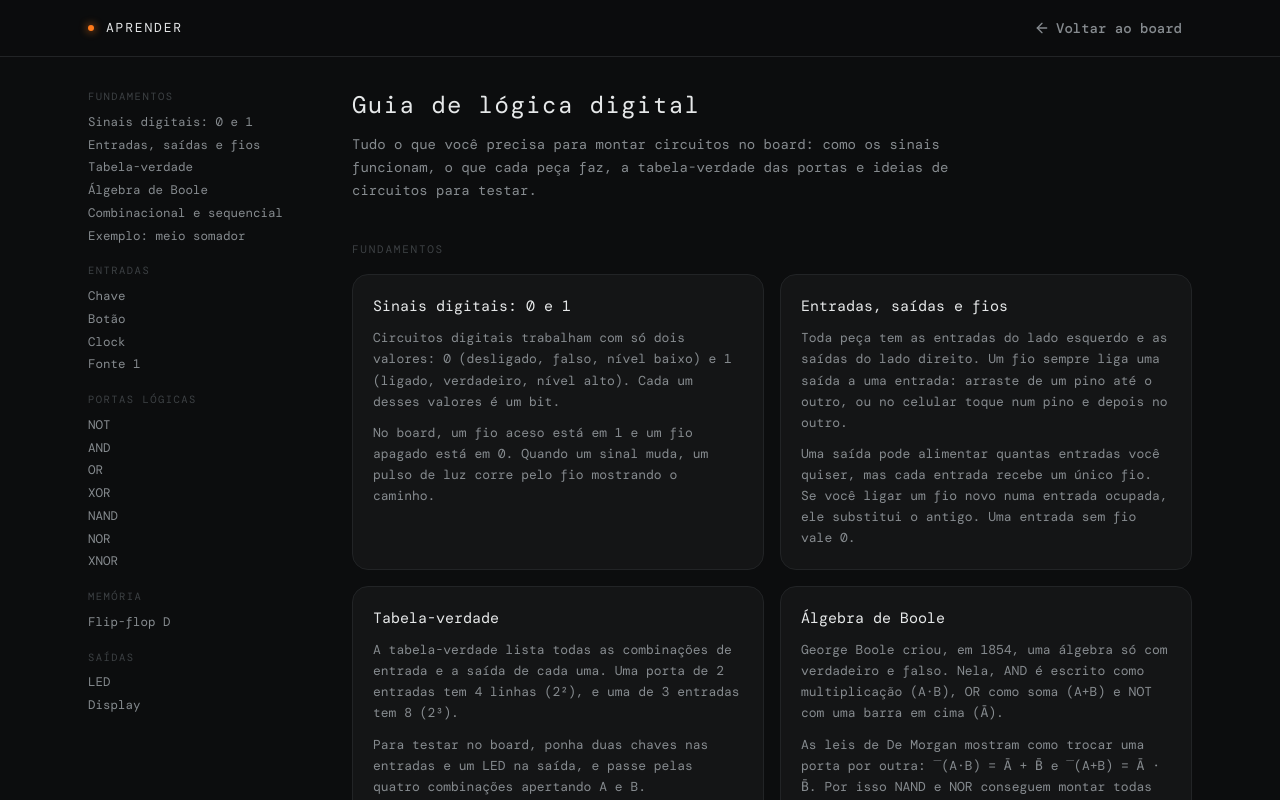
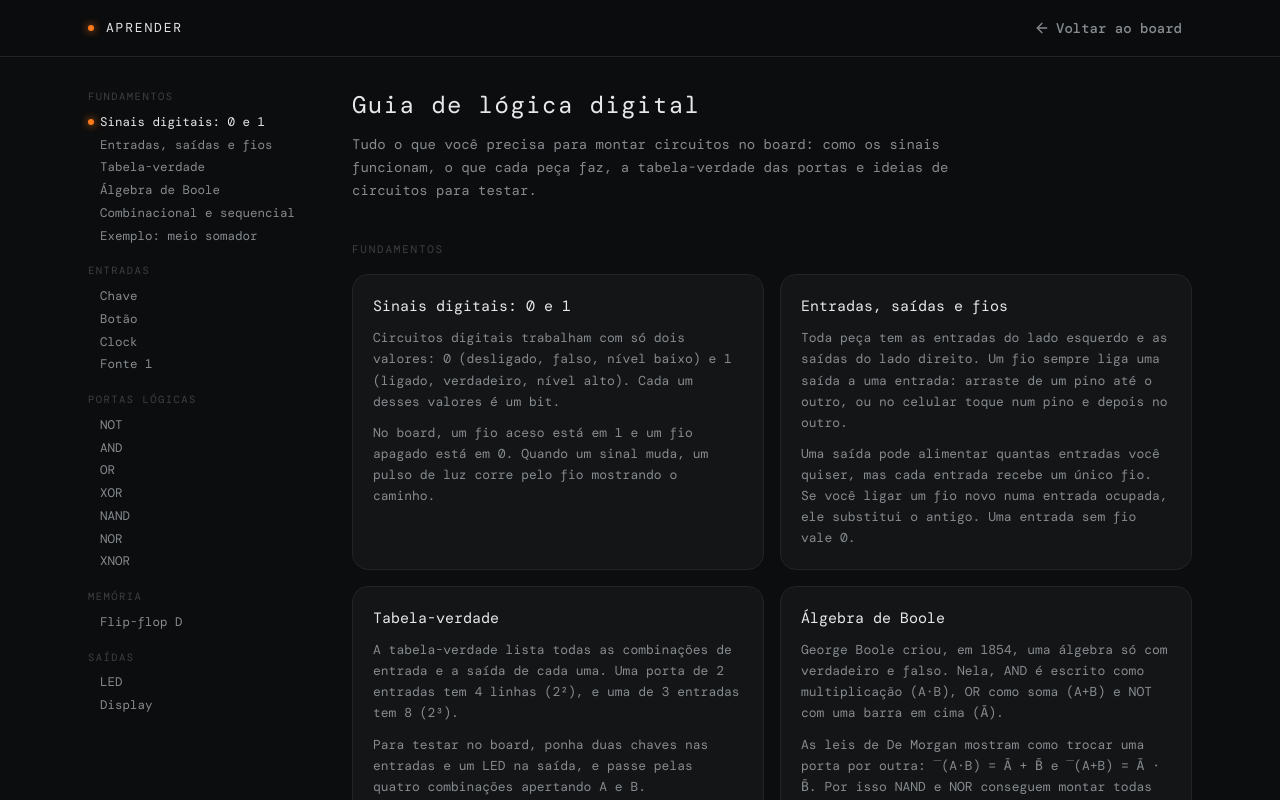
Before and after one commit to MatheusVBLima/board-logic, a Next.js app: page /aprender in a window 1280 px wide. Built offline with nearby package versions, Linux system fonts and the light colour scheme.

Commit message:
Guia: índice destaca a seção que está na tela
Co-Authored-By: Claude Opus 5.5 (1M context) <noreply@anthropic.com>
Claude-Session: https://claude.ai/code/session_01VXx5pGcrqkkg4EJXbb45uJ

```diff
--- a/app/aprender/page.tsx
+++ b/app/aprender/page.tsx
@@ -4,6 +4,7 @@ import { ArrowLeft } from 'lucide-react';
 import { SPECS } from '@/lib/circuit';
 import { BASICS, GROUPS, LESSONS, type Lesson } from '@/lib/learn';
 import { PartIcon } from '@/components/PartIcon';
+import { LearnToc } from '@/components/LearnToc';
 import { Button } from '@/components/ui/button';
 
 export const metadata: Metadata = {
@@ -49,20 +50,10 @@ export default function LearnPage() {
       </header>
 
       <div className="mx-auto flex max-w-6xl gap-10 px-4 py-8 sm:px-6">
-        <nav aria-label="Conteúdo" className="sticky top-20 hidden h-fit w-56 shrink-0 flex-col gap-4 text-[12.5px] lg:flex">
-          <div>
-            <div className="mb-1.5 text-[10.5px] tracking-[0.14em] uppercase" style={{ color: 'var(--line)' }}>Fundamentos</div>
-            {BASICS.map(b => <a key={b.id} href={`#${b.id}`} className="block py-0.5 text-ink hover:text-ink-hi">{b.title}</a>)}
-          </div>
-          {GROUPS.map(g => (
-            <div key={g}>
-              <div className="mb-1.5 text-[10.5px] tracking-[0.14em] uppercase" style={{ color: 'var(--line)' }}>{g}</div>
-              {LESSONS.filter(l => l.group === g).map(l => (
-                <a key={l.kind} href={`#${l.kind}`} className="block py-0.5 text-ink hover:text-ink-hi">{SPECS[l.kind].name}</a>
-              ))}
-            </div>
-          ))}
-        </nav>
+        <LearnToc groups={[
+          { title: 'Fundamentos', items: BASICS.map(b => ({ id: b.id, label: b.title })) },
+          ...GROUPS.map(g => ({ title: g, items: LESSONS.filter(l => l.group === g).map(l => ({ id: l.kind, label: SPECS[l.kind].name })) })),
+        ]} />
 
         <main className="min-w-0 flex-1 pb-24">
           <h1 className="text-2xl tracking-[0.06em] text-ink-hi">Guia de lógica digital</h1>
--- /dev/null
+++ b/components/LearnToc.tsx
@@ -0,0 +1,53 @@
+'use client';
+
+import { useEffect, useState } from 'react';
+import { cn } from '@/lib/utils';
+
+export interface TocGroup { title: string; items: { id: string; label: string }[] }
+
+/** Index of the guide; the entry for the section on screen is highlighted (scroll-spy). */
+export function LearnToc({ groups }: { groups: TocGroup[] }) {
+  const [active, setActive] = useState<string | null>(null);
+
+  useEffect(() => {
+    const ids = groups.flatMap(g => g.items.map(i => i.id));
+    const els = ids.map(id => document.getElementById(id)).filter((e): e is HTMLElement => !!e);
+    const visible = new Set<string>();
+    const pick = () => {
+      // the first section (in page order) inside the reading band wins
+      const first = ids.find(id => visible.has(id));
+      if (first) setActive(first);
+    };
+    const io = new IntersectionObserver(entries => {
+      for (const e of entries) {
+        if (e.isIntersecting) visible.add(e.target.id); else visible.delete(e.target.id);
+      }
+      pick();
+    }, { rootMargin: '-80px 0px -55% 0px' });
+    els.forEach(el => io.observe(el));
+    if (location.hash) setActive(location.hash.slice(1));
+    return () => io.disconnect();
+  }, [groups]);
+
+  return (
+    <nav aria-label="Conteúdo" className="sticky top-20 hidden h-fit w-56 shrink-0 flex-col gap-4 text-[12.5px] lg:flex">
+      {groups.map(g => (
+        <div key={g.title}>
+          <div className="mb-1.5 text-[10.5px] tracking-[0.14em] uppercase" style={{ color: 'var(--line)' }}>{g.title}</div>
+          {g.items.map(i => {
+            const on = active === i.id;
+            return (
+              <a key={i.id} href={`#${i.id}`} aria-current={on ? 'location' : undefined}
+                onClick={() => setActive(i.id)}
+                className={cn('relative block py-0.5 pl-3 transition-colors', on ? 'text-ink-hi' : 'text-ink hover:text-ink-hi')}>
+                <span className={cn('absolute top-1/2 left-0 size-1.5 -translate-y-1/2 rounded-full transition-opacity', on ? 'opacity-100' : 'opacity-0')}
+                  style={{ background: 'var(--glow)', boxShadow: '0 0 8px var(--glow)' }} />
+                {i.label}
+              </a>
+            );
+          })}
+        </div>
+      ))}
+    </nav>
+  );
+}
```
